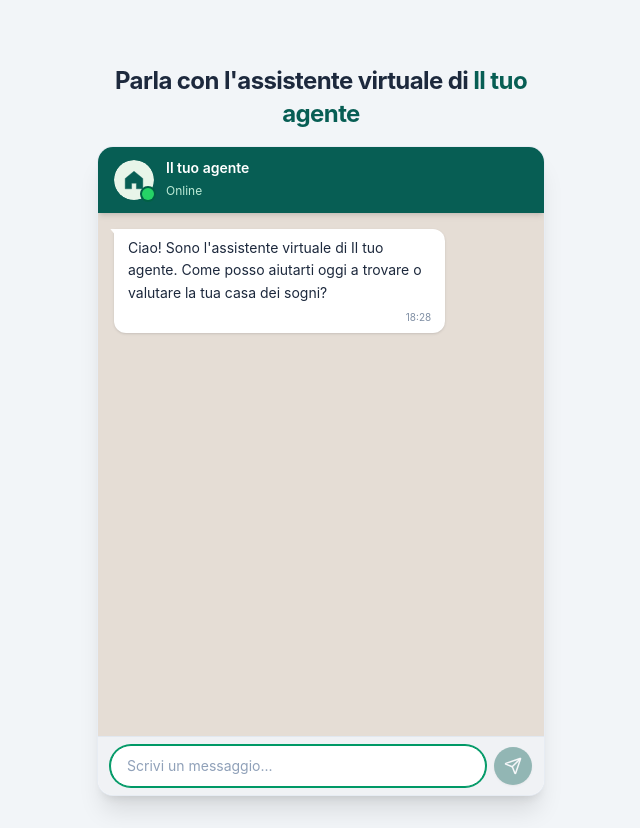
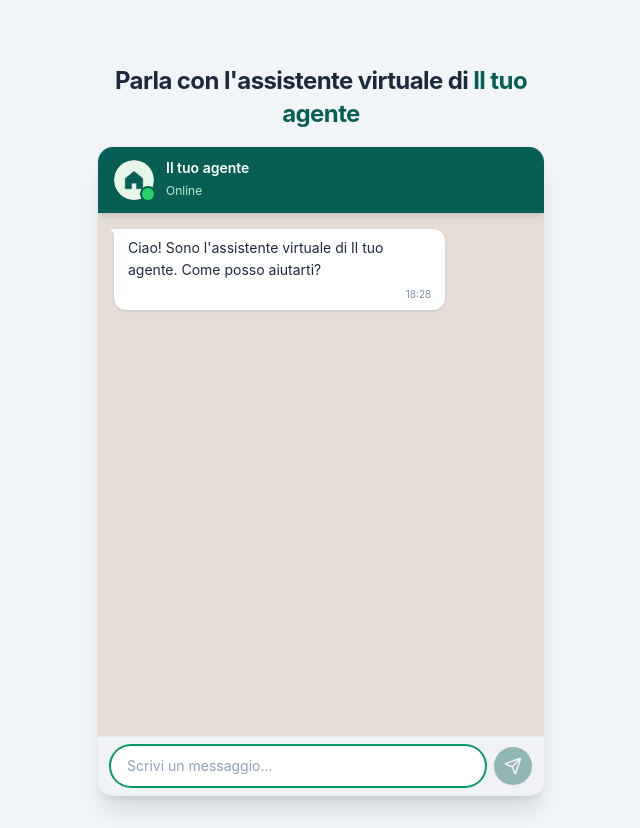
Before and after one commit to Antonmammt/immobiliare-landing, a Next.js app: page / in a window 1280 px wide. Shown: the whole page, without its empty margins (319-959 px from the left). Built offline with nearby package versions, Linux system fonts and the light colour scheme.

Commit message:
Accorcia messaggio iniziale della chat

```diff
--- a/src/components/ChatWidget.tsx
+++ b/src/components/ChatWidget.tsx
@@ -57,7 +57,7 @@ export default function ChatWidget({ agenteName, agenteSlug, avatarUrl }: ChatWi
     setMessages([
       {
         id: "welcome",
-        text: `Ciao! Sono l'assistente virtuale di ${agenteName}. Come posso aiutarti oggi a trovare o valutare la tua casa dei sogni?`,
+        text: `Ciao! Sono l'assistente virtuale di ${agenteName}. Come posso aiutarti?`,
         sender: "bot",
         timestamp: getFormattedTime(),
       },
```
